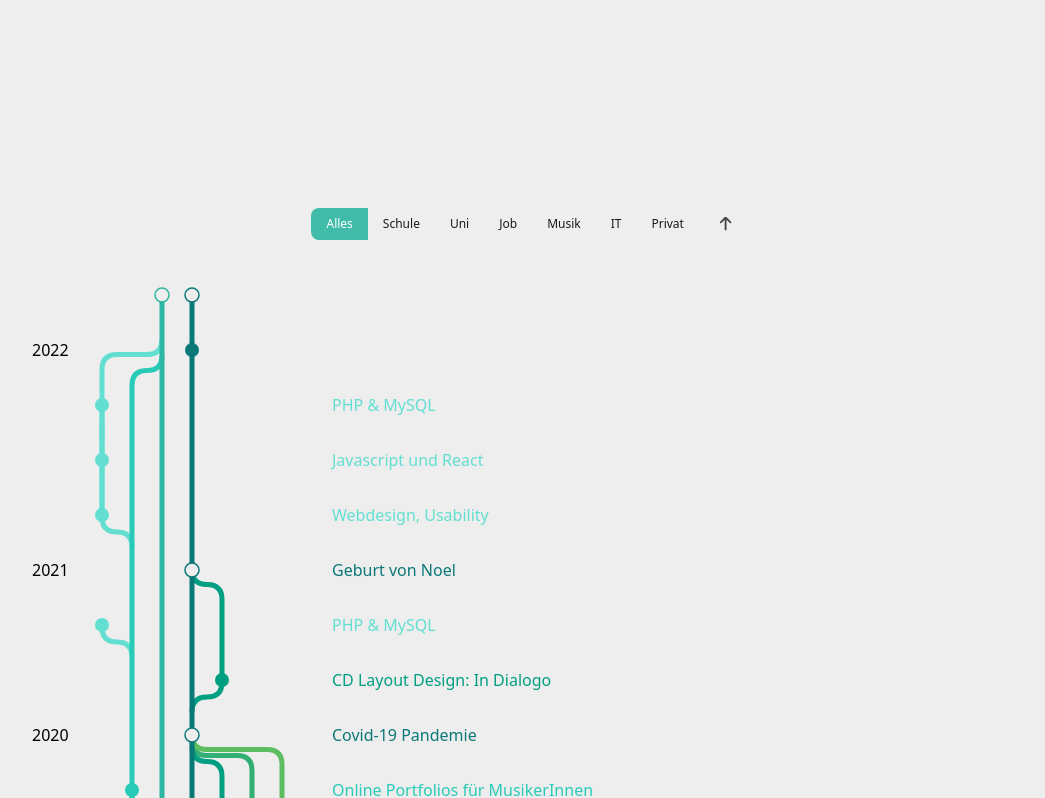
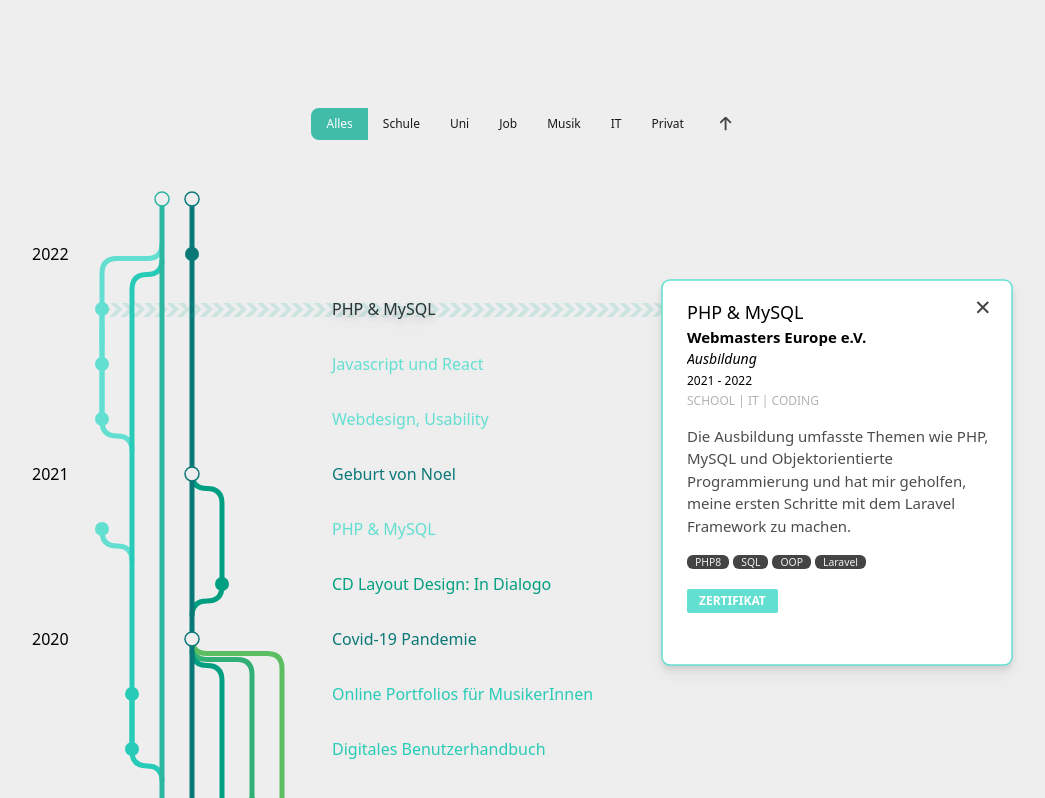
Before and after one commit to gabjuh/webdev-portfolio, a React (Vite) app: page / in a window 1280 px wide. Shown: the part 864-1662 px from the top of the page, without its empty margins (118-1163 px from the left). Built offline with nearby package versions, Linux system fonts and the light colour scheme.

Commit message:
set Popup horisontal positions (WIP)

```diff
--- a/src/components/CvTree.tsx
+++ b/src/components/CvTree.tsx
@@ -63,6 +63,8 @@ const CvTree: React.FC<ICvTree> = ({
 
   // Sort items to be in the descending order
   const [sortedItems, setSortedItems] = useState<IItem[]>(items.sort((a, b) => a.content.year - b.content.year));
+
+  const [sortedPopupItems, setSortedPopupItems] = useState<IItem[]>(sortedItems.filter(item => item.content.name.length !== 0 && item.content.categories !== 'private'));
 
   // Data modification loop:
   // - add end year if not there
@@ -155,15 +157,55 @@ const CvTree: React.FC<ICvTree> = ({
   };
 
   const [showPopup, setShowPopup] = useState<string | undefined>();
+  const [selectedPopupIndex, setSelectedPopupIndex] = useState<number>(sortedPopupItems.length - 1);
+  const [selectedPopupSlug, setSelectedPopupSlug] = useState<string>(sortedPopupItems[selectedPopupIndex].content.slug);
 
-  const handleOnClickPopup = (e: React.MouseEvent<SVGTextElement, MouseEvent>) => {
+  const handleOnClickPopup = (e: React.MouseEvent<HTMLButtonElement>) => {
     setShowPopup(e.currentTarget.id);
+    const element = document.getElementById(e.currentTarget.id);
+    const yOffSet = 220;
+    if (element) {
+      const rect = element.getBoundingClientRect();
+      const y = rect.top + window.pageYOffset - yOffSet;
+      window.scrollTo({ top: y, behavior: 'smooth' });
+    }
+    setSelectedPopupSlug(selectedPopupSlug === e.currentTarget.id ? '' : e.currentTarget.id);
+    console.log('asd');
   };
+
+  useEffect(() => {
+    setShowPopup(selectedPopupSlug);
+  }, []);
+
+  const handleDownArrowKeyDown = (e: React.KeyboardEvent<HTMLButtonElement>) => {
+    if (e.key === 'ArrowDown') {
+      setSelectedPopupIndex(selectedPopupIndex - 1);
+      setSelectedPopupSlug(sortedPopupItems[selectedPopupIndex - 1].content.slug);
+
+      console.log('down arrow');
+    }
+  };
+
+  // useEffect(() => {
+  //   window.addEventListener('keydown', handleDownArrowKeyDown);
+  //   return () => {
+  //     window.removeEventListener('keydown', handleDownArrowKeyDown);
+  //   };
+  // }, []);
+
+  useEffect(() => {
+    setShowPopup(selectedPopupSlug);
+  }, [selectedPopupSlug]);
 
   return (
     <>
-      <div className="" id="cv">
+      <div className="relative" id="cv"
+      >
         {/* Buttons */}
+        <div
+          className="absolute right-0 left-0 -top-[100px]"
+          style={{ height: `${svgHeight - 150}px` }}
+        >
           <div
             className="btn-categories flex flex-wrap sm:w-[100%]  mx-auto z-10 bg-[#eee] p-8 backdrop-filter backdrop-blur-sm opacity-90 justify-center"
             style={{
@@ -183,7 +225,7 @@ const CvTree: React.FC<ICvTree> = ({
             </React.Fragment>
           ))}
           <button
-            onMouseUp={() => { scrollToId('stack'); }}
+              onMouseUp={() => { scrollToId('home'); }}
             className="cursor-pointer"
           >
             <img src={downArrow} alt="Arrow"
@@ -191,7 +233,8 @@ const CvTree: React.FC<ICvTree> = ({
             />
           </button>
         </div>
-        <div className={`relative mx-auto lg:w-[820px] w-[390px] md:-translate-x-[100px] z-0`} >
+        </div>
+        <div className={`relative mx-auto xl:w-[920px] lg:w-[820px] md:w-[470px] w-[390px] md:-translate-x-[100px] z-0`} >
           <div className="mx-auto w-[100%]">
           </div>
           <svg
@@ -340,6 +383,8 @@ const CvTree: React.FC<ICvTree> = ({
                         level={item.layout?.level}
                         levelDistanceReduction={general.levelDistanceReduction}
                         branchWidth={general.size}
+                      slug={item.content.slug}
+                      selectedPopupSlug={selectedPopupSlug}
                     />
                       <Popup
                         color={color}
@@ -349,6 +394,8 @@ const CvTree: React.FC<ICvTree> = ({
                         showPopup={showPopup}
                         setShowPopup={setShowPopup}
                         layout={item.layout}
+                      selectedPopupSlug={selectedPopupSlug}
+                      handleOnClickPopup={handleOnClickPopup}
                       />
                   </React.Fragment>
                 );
--- a/src/components/Point.tsx
+++ b/src/components/Point.tsx
@@ -1,4 +1,5 @@
 import React from 'react';
+import Ruler from './Ruler';
 import themes from '../themes.json';
 
 interface IPoint {
@@ -13,6 +14,8 @@ interface IPoint {
   branchWidth?: number;
   isMajor?: Boolean;
   isStillActive?: Boolean;
+  slug?: string;
+  selectedPopupSlug?: string;
 }
 
 const Point: React.FC<IPoint> = ({
@@ -26,7 +29,9 @@ const Point: React.FC<IPoint> = ({
   levelDistanceReduction,
   branchWidth,
   isMajor,
-  isStillActive
+  isStillActive,
+  slug,
+  selectedPopupSlug
 }) => {
 
   const width = branchWidth ? branchWidth : 0
@@ -43,9 +48,18 @@ const Point: React.FC<IPoint> = ({
   };
 
   return (
+    <>
+      <g>
+        <Ruler
+          showUp={slug && slug === selectedPopupSlug ? true : false}
+          color={color}
+          startPos={[getCx(), pos[1]]}
+        />
+      </g>
     <g className="transition-all duration-[800ms] ease-in-out" stroke={side ? themes[0].timeline : color} strokeWidth={isMajor ? strokeWidth : 0} fill={isMajor ? bgColor : color} >
-      <circle cx={getCx()} cy={pos[1]} r={pointSize} />
-    </g>
+        <circle cx={getCx()} cy={pos[1]} r={pointSize} />
+      </g>
+    </>
   );
 };
 
```
Lines whose indentation alone changed are shown as unchanged.
